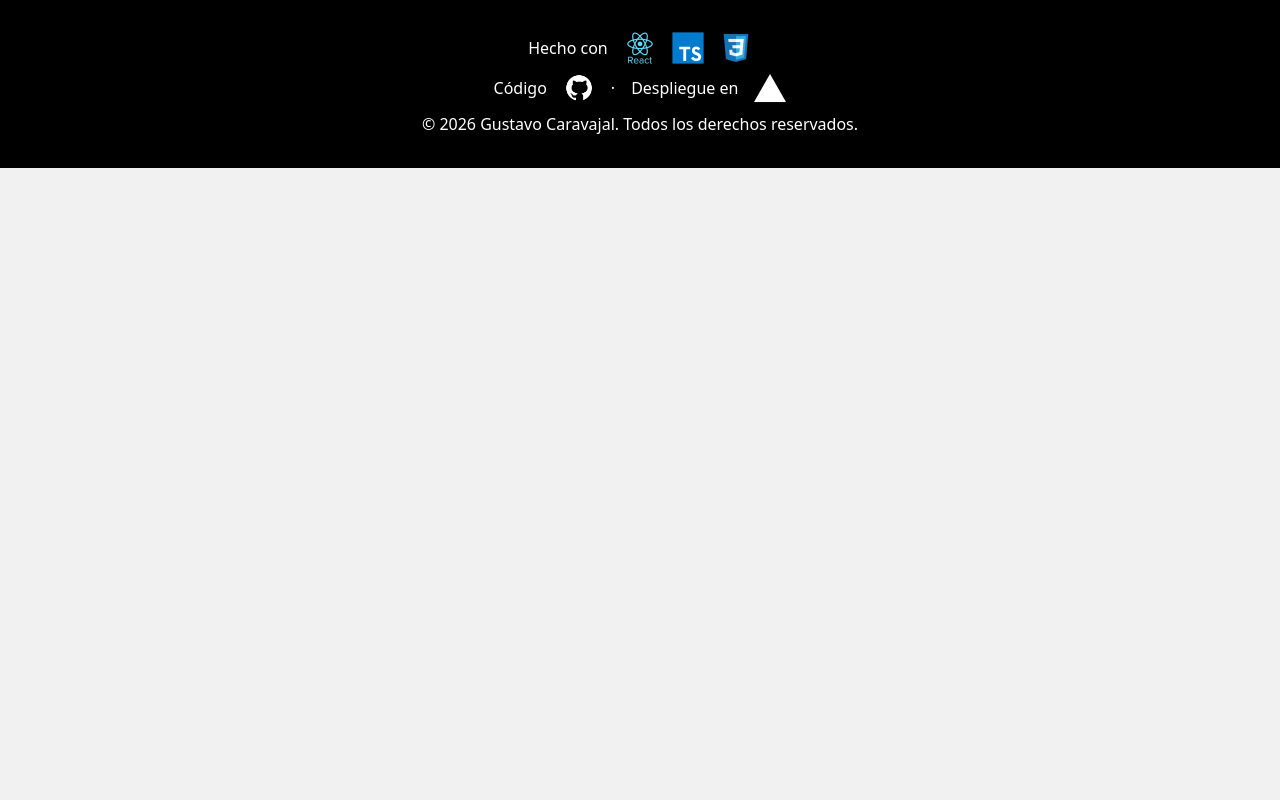
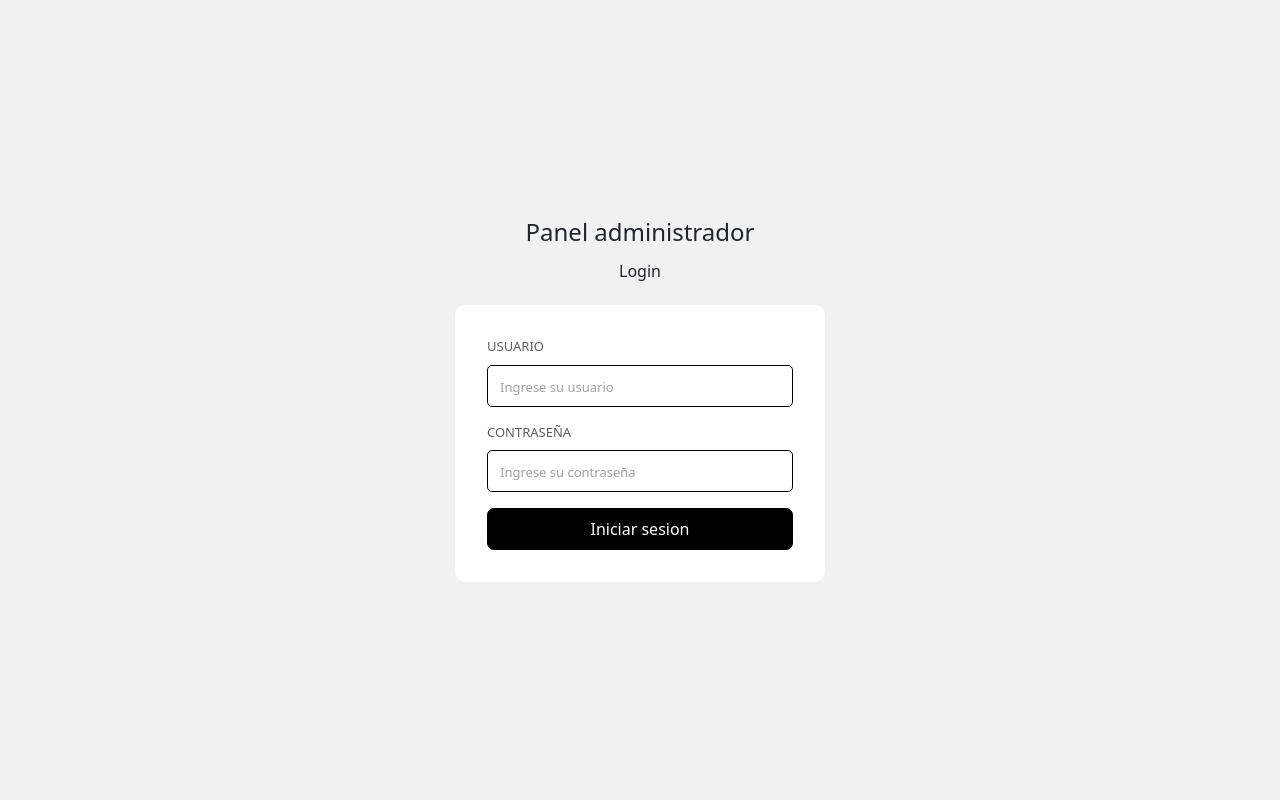
Before and after one commit to Gustavo-Caravajal/tienda-react-typescript, a React (Vite) app: page /login in a window 1280 px wide. Shown: the top 800 px of the page. Built offline with nearby package versions, Linux system fonts and the light colour scheme; no server answers; the database is empty.

Commit message:
feat: implementar del login para el panel administrador

```diff
--- a/src/App.tsx
+++ b/src/App.tsx
@@ -11,6 +11,7 @@ import { Cart } from './components/Cart/Cart'
 import { BrandManager } from './components/AdminComponents/BrandManager/BrandManager'
 import { CategoryManager } from './components/AdminComponents/CategoryManager/CategoryManager'
 import { AdminPanelNav } from './components/AdminComponents/AdminPanelNav/AdminPanelNav'
+import { Login } from './components/Login/Login'
 
 function App() {
 
@@ -28,6 +29,7 @@ function App() {
               <Route path='/brand' element={<BrandManager />} />
               <Route path='/category' element={<CategoryManager />} />
               <Route path='/product' element={<AdminPanelNav/>} />
+              <Route path='/login' element={<Login/>}/>
             </Routes>
           </ProductsProvider>
           <Footer />
--- a/src/components/AdminComponents/ProductManager/ProductManager.css
+++ b/src/components/AdminComponents/ProductManager/ProductManager.css
@@ -17,3 +17,8 @@
     flex-direction: column;
     flex: 1;
 }
+
+.product-info > p{
+    display: inline-block;
+    white-space: nowrap;
+}
--- a/src/components/AdminComponents/ProductManager/ProductManager.tsx
+++ b/src/components/AdminComponents/ProductManager/ProductManager.tsx
@@ -73,7 +73,7 @@ export const ProductManager = () => {
             return;
         }
         try {
-            let imageUrl: string = "";
+            let imageUrl: string = newProduct.image_url;
 
             if (productImage) {
                 imageUrl = await uploadImage(productImage);
@@ -197,7 +197,7 @@ export const ProductManager = () => {
                                     <tr key={prod.id}>
                                         <td>
                                             <div className='product'>
-                                                <img className='product-img' src="/images/iphone-15-pro.png" alt="descripcion" />
+                                                <img className='product-img' src={prod.image_url} alt="descripcion" />
                                                 <div className='product-info'>
                                                     <p>{prod.brand.name} {prod.name}</p>
                                                     <p>ID #{prod.id}</p>
--- /dev/null
+++ b/src/components/Login/Login.css
@@ -0,0 +1,65 @@
+.login-container {
+    display: flex;
+    flex-direction: column;
+    align-items: center;
+    justify-content: center;
+    width: 100%;
+    min-height: 100vh;
+    gap: 1rem;
+}
+
+
+.login-form {
+    display: flex;
+    flex-direction: column;
+    align-items: center;
+    justify-content: center;
+    gap: 1rem;
+    background-color: white;
+    border-radius: 10px;
+    width: 370px;
+    height: auto;
+    padding: 2rem 2rem;
+}
+
+.login-form-field {
+    display: flex;
+    flex-direction: column;
+    align-items: flex-start;
+    width: 100%;
+    justify-content: center;
+    gap: 0.5rem;
+}
+
+.login-form-label {
+    color: rgb(94, 94, 94);
+    font-weight: 500;
+    font-size: small;
+}
+
+.login-form-input {
+    background-color: white;
+    padding: 0.5rem 0.75rem;
+    border-radius: 5px;
+    width: 100%;
+    text-align: start;
+    color: rgb(94, 94, 94);
+    border: 1px solid black;
+    outline: none;
+    box-shadow: none;
+}
+
+.login-form-input::placeholder {
+    color: rgb(161, 161, 161);
+    font-weight: 500;
+    font-size: small;
+}
+
+.login-form-submit {
+    background-color: rgb(0, 0, 0);
+    color: white;
+    width: 100%;
+    border: 1px solid black;
+    border-radius: 7px;
+    padding: 0.5rem 0;
+}
--- /dev/null
+++ b/src/components/Login/Login.tsx
@@ -0,0 +1,48 @@
+import React, { useState } from "react";
+import './Login.css'
+type User = {
+    name: string;
+    password: string;
+}
+
+export const Login = () => {
+    const [userForm, setUserForm] = useState<User>({
+        name: "",
+        password: ""
+    });
+
+    const handleChange = (e: React.ChangeEvent<HTMLInputElement>) => {
+        const { name, value } = e.target;
+        setUserForm({ ...userForm, [name]: value });
+    };
+
+    return (
+        <section className="login-container">
+            <h4>Panel administrador</h4>
+            <h6>Login</h6>
+            <form className="login-form" >
+                <div className="login-form-field">
+                    <label className="login-form-label">USUARIO</label>
+                    <input
+                        className="login-form-input"
+                        type="text"
+                        name="name"
+                        onChange={handleChange}
+                        placeholder="Ingrese su usuario"
+                    />
+                </div>
+                <div className="login-form-field">
+                    <label className="login-form-label">CONTRASEÑA</label>
+                    <input
+                        className="login-form-input"
+                        type="password"
+                        name="password"
+                        onChange={handleChange}
+                        placeholder="Ingrese su contraseña"
+                    />
+                </div>
+                <button className="login-form-submit" type="submit">Iniciar sesion</button>
+            </form>
+        </section>
+    );
+}
```
